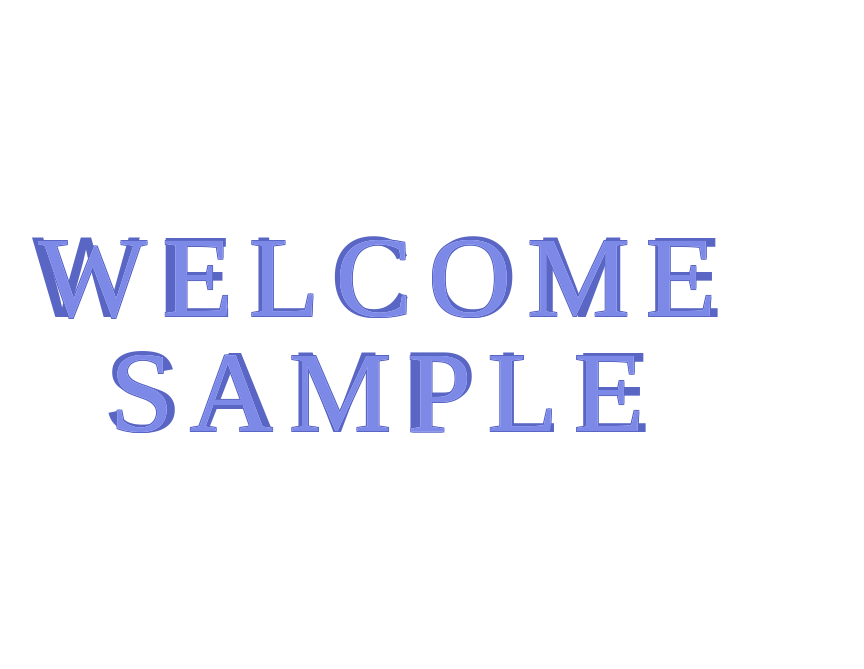
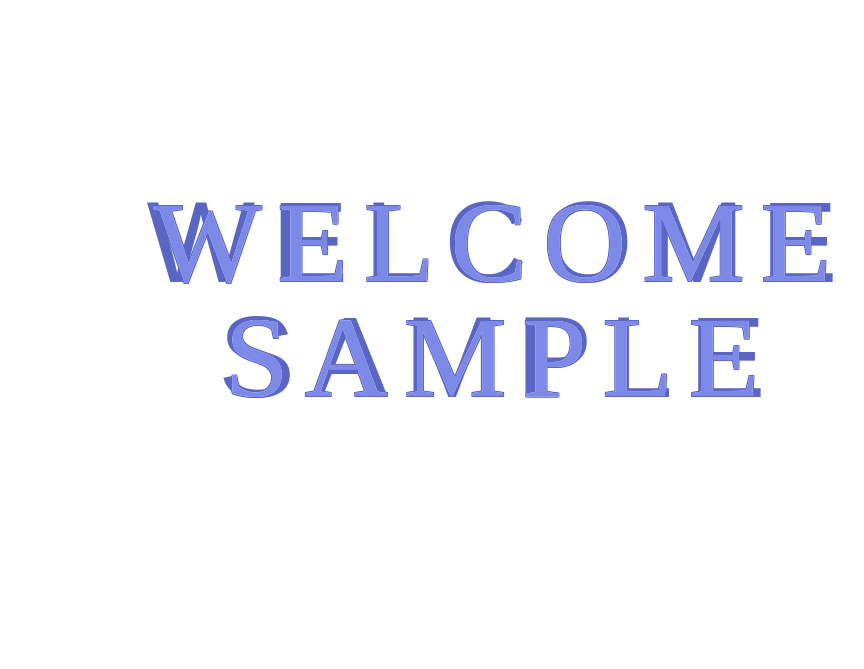
Before and after one commit to nuttamong/firebaseAuth, a Django app: template auth_project/templates/home.html in a window 1280 px wide. Shown: the part 70-739 px from the top of the page, without its empty margins (140-1004 px from the left). Run offline with Django 5.2, Linux system fonts and the light colour scheme; the template is opened without the code that fills it: most values are stand-ins (such as "Sample title", 1, 10 or a date in 2020); some web fonts are replaced.

Commit message:
complete

```diff
--- a/auth_project/auth_project/static/css/main.css
+++ b/auth_project/auth_project/static/css/main.css
@@ -164,9 +164,9 @@ color: #b3b3b3;
 
 .welcome{
 	width: 100%;
-	/* margin: auto; */
+	margin: auto;
 	max-width:1050px;
-	min-height:670px;
+	min-height:600px;
 	position: relative;
 }
 
--- a/auth_project/static/css/main.css
+++ b/auth_project/static/css/main.css
@@ -165,8 +165,8 @@ color: #b3b3b3;
 .welcome{
 	width: 100%;
 	margin: auto;
-	max-width: fit-content;
-	min-height: auto;
+	max-width:1050px;
+	min-height:600px;
 	position: relative;
 }
 
```
